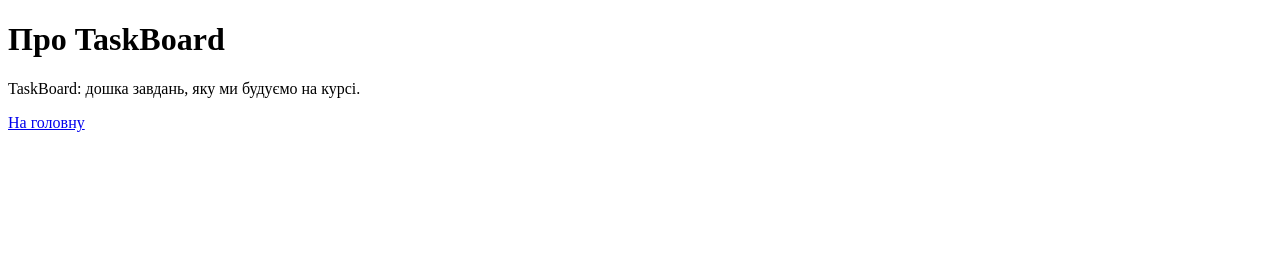
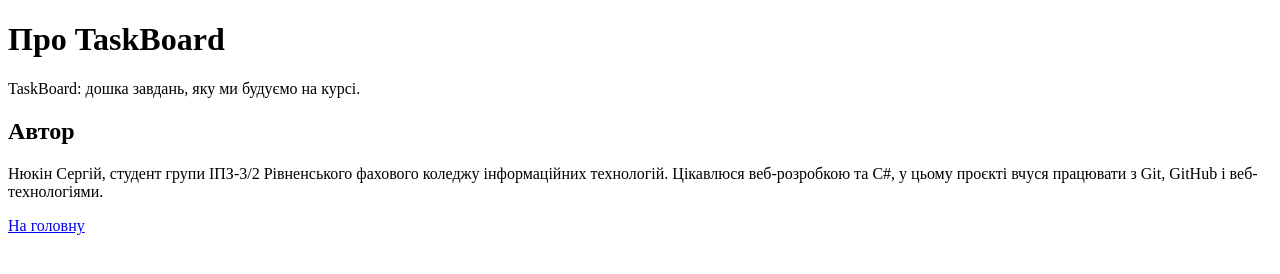
Before and after one commit to Sigma-sergay/taskboard, a plain HTML site: page about.html in a window 1280 px wide. Drawn offline with Linux system fonts and the light colour scheme.

Commit message:
Додати інформацію про автора

```diff
--- a/about.html
+++ b/about.html
@@ -8,6 +8,9 @@
 <body>
   <h1>Про TaskBoard</h1>
   <p>TaskBoard: дошка завдань, яку ми будуємо на курсі.</p>
+  <h2>Автор</h2>
+  <p>Нюкін Сергій, студент групи ІПЗ-3/2 Рівненського фахового коледжу інформаційних технологій.
+     Цікавлюся веб-розробкою та C#, у цьому проєкті вчуся працювати з Git, GitHub і веб-технологіями.</p>
   <a href="index.html">На головну</a>
 </body>
 </html>
```
